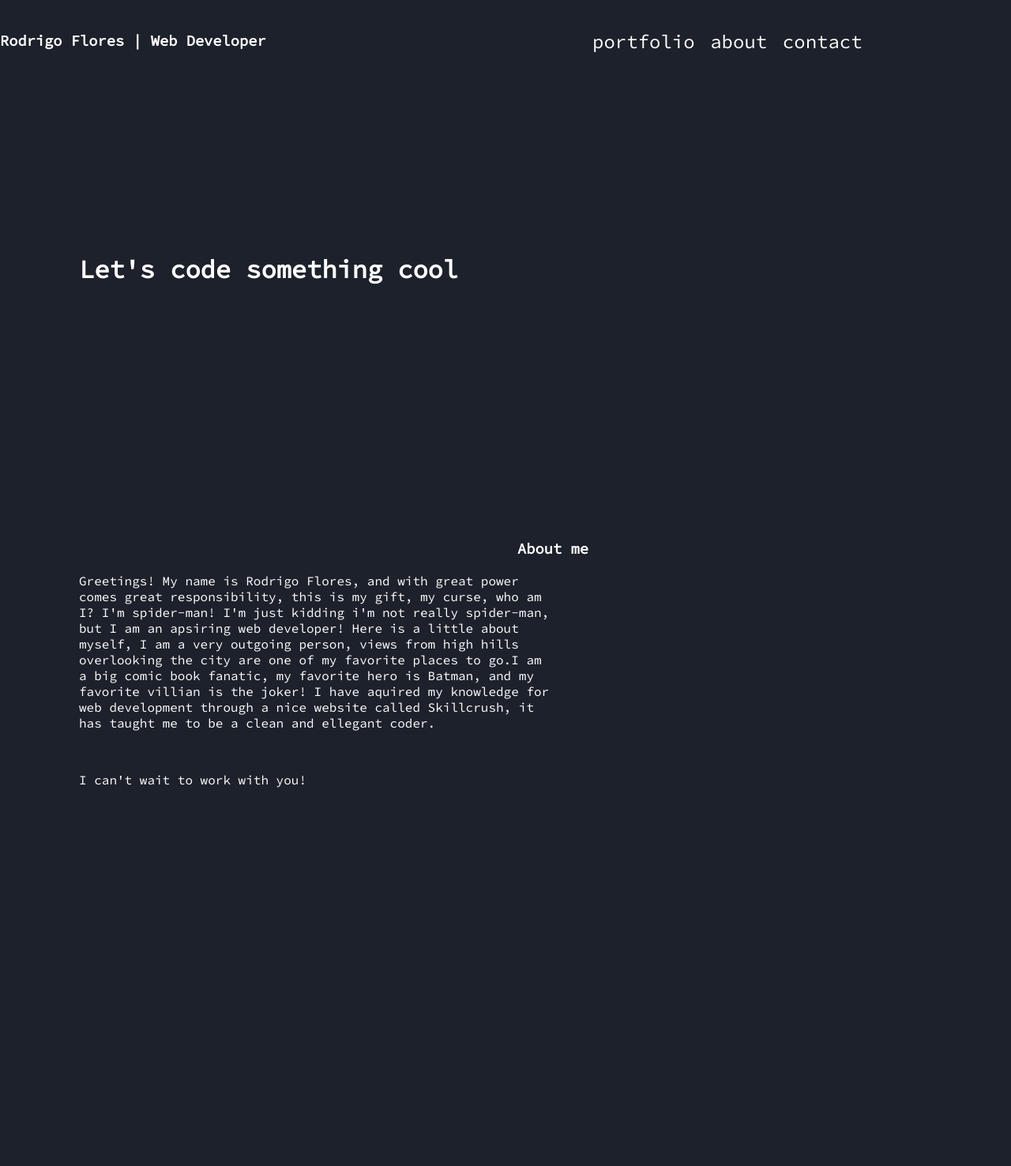
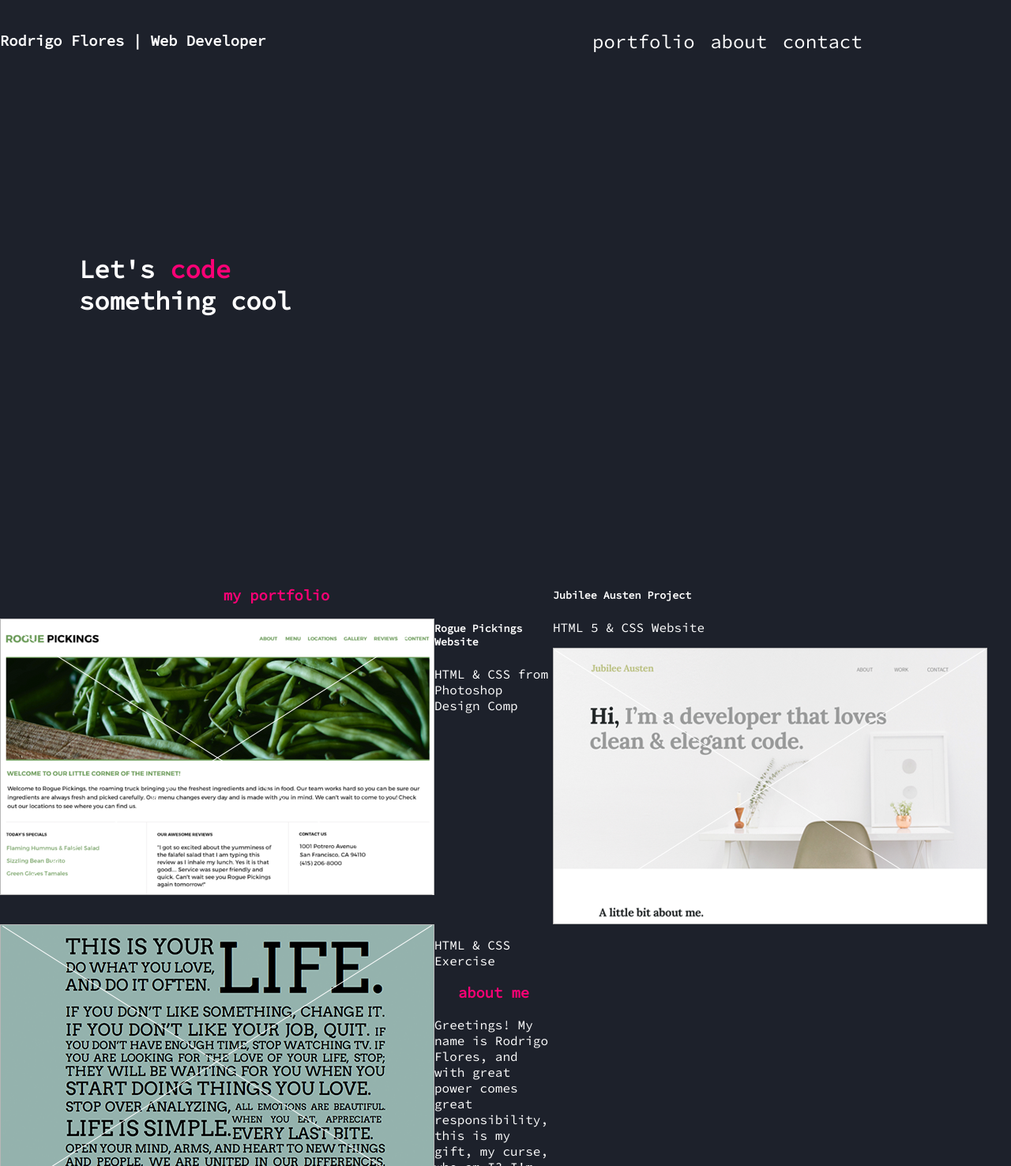
Before and after one commit to Rodricode/Rodricode, a plain HTML site: page index.html in a window 1280 px wide. Shown: the top 1476 px of the page at 79% size. Before the commit the page ends 1013 px from the top, so only its background shows below. Drawn offline with Linux system fonts and the light colour scheme.

Commit message:
8/12/10 edits

```diff
--- a/css/main.css
+++ b/css/main.css
@@ -4,6 +4,9 @@ body{
   font-family: 'Source Code Pro', monospace;
   background: #1d212b;
   color: #ffffff;
+}
+span{
+  color: #fa0075;
 }
 
 /***** GRID *****/
@@ -18,12 +21,13 @@ body{
 }
 /***** HEADER *****/
 head{
-  background: url('../img/hero-background.png');
+  background:url('../img/hero-background.png');
   background-size: cover;
-  height: 720px;
+  height: 800px;
 }
 h1{
   padding: 300px 100px;
+  width:300px;
 }
 nav ul li a{
   color:#ffffff;
@@ -37,10 +41,23 @@ nav ul li{
 }
 
 /***** Portfolio Section *****/
+#portfolio h3{
+  color:#fa0075;
+  text-align:center;
+}
+#portfolio img{
+  float: left;
+}
 
+#portfolio h5 p{
+  float: left;
+  padding: 0px 100px;
+}
 /***** About section ******/
+
 #about h3{
   text-align: center;
+  color: #fa0075;
 }
 #about p{
   width:600px;
--- a/index.html
+++ b/index.html
@@ -1,6 +1,7 @@
 <!doctype html>
 <html>
     <head>
+      <meta charset="utf-8"/>
         <title>Rodrigo Flores | Coding Portfolio</title>
         <link rel="stylesheet" href="css/normalize.css">
         <link rel="stylesheet" href="css/main.css">
@@ -19,19 +20,47 @@
             </nav>
           </div>
           <div>
-            <h1> Let's code something cool</h1>
+            <h1> Let's <span>code</span> something cool</h1>
         </div>
     </head>
     <body>
-      <section id="about">
-<h3> About me </h3>
-<p>Greetings! My name is Rodrigo Flores, and with great power comes great responsibility, this is my gift, my curse, who am I? I'm spider-man! I'm just kidding
+
+      <section id="portfolio">
+        <div class="full-width">
+          <div class="half-width">
+        <h3>my portfolio</h3>
+
+        <img src="img/rogue-pickings-thumbnail.png" alt="rougue pickings project"/>
+          <h5>Rogue Pickings Website</h5>
+            <p>
+          HTML &amp; CSS from Photoshop Design Comp
+          </p>
+        </div>
+
+          <div class="half-width">
+            <h5> Jubilee Austen Project</h5>
+            <p> HTML 5 &amp; CSS Website </p>
+            <img src="img/jubilee-thumbnail.png" alt="Jubilee Austen Project"/>
+          </div>
+
+          <div class="half-width">
+            <img src="img/holstee-thumbnail.png" alt="Holstee Manifesto Project"/>
+            <p> HTML &amp; CSS Exercise</p>
+
+
+
+    <section id="about">
+<h3>
+   about me
+ </h3>
+ <p>
+  Greetings! My name is Rodrigo Flores, and with great power comes great responsibility, this is my gift, my curse, who am I? I'm spider-man! I'm just kidding
   i'm not really spider-man, but I am an apsiring web developer! Here is a little about myself, I am a very outgoing person, views from high hills overlooking the city are one of my
   favorite places to go.I am a big comic book fanatic, my favorite hero is Batman, and my favorite villian is the joker! I have aquired my knowledge for web development through a nice website
   called Skillcrush, it has taught me to be a clean and ellegant coder.
-</p>
-  <br>
-<p>I can't wait to work with you!</p>
-
+  </p>
+<br>
+  <p>I can't wait to work with you!</p>
+      </div>
     </body>
 </html>
```
Also changed, not shown: img/hero-background.png (deleted).
